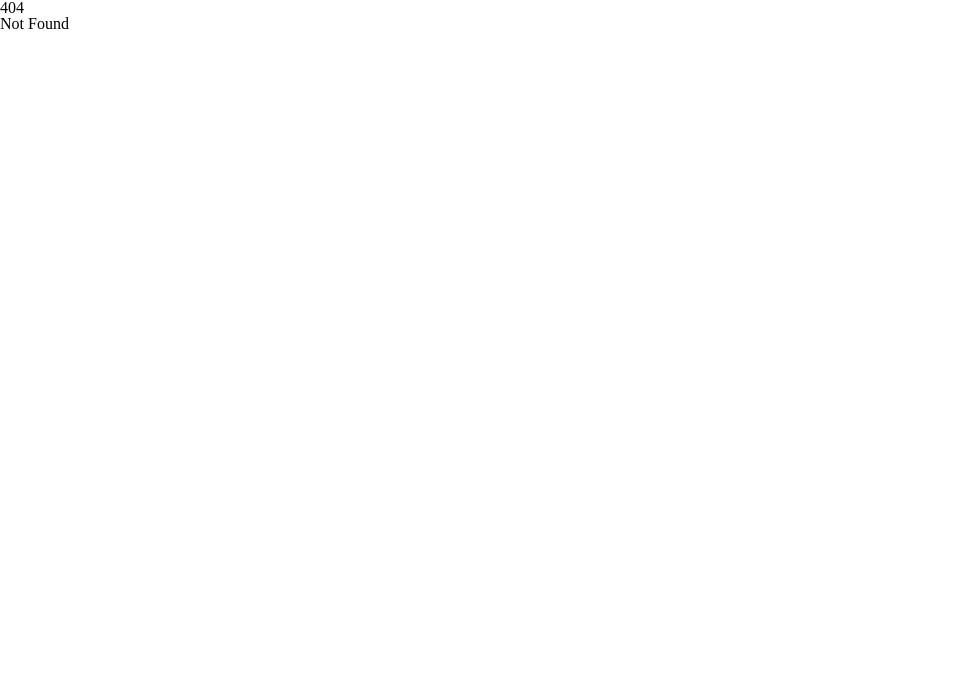
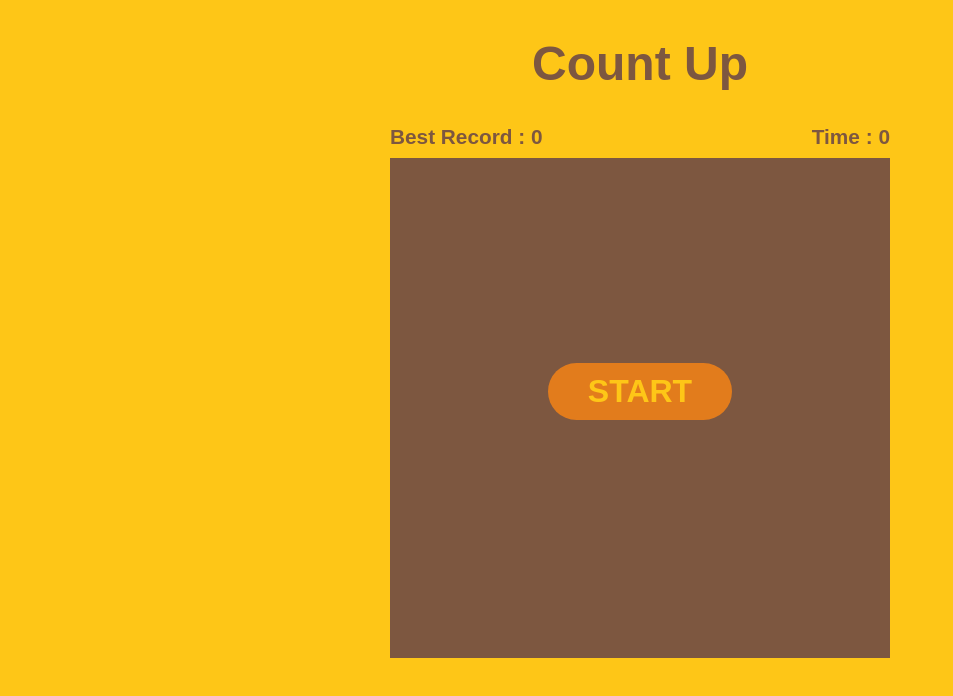
Before and after one commit to cxc421/svelte-practice, a SvelteKit app: page /25-count-up-game in a window 1280 px wide. Before the commit this address had no page. Shown: the top 696 px of the page, without its empty margins (0-953 px from the left). Built offline with nearby package versions, Linux system fonts and the light colour scheme.

Commit message:
feat: add count-up-game

```diff
--- a/src/routes/+page.svelte
+++ b/src/routes/+page.svelte
@@ -24,6 +24,7 @@
     { url: "/22-horizontal-slider", title: "Horizontal Slider" },
     { url: "/23-fade-slider", title: "Fade Slider" },
     { url: "/24-zoom-effect", title: "Zoom Effect" },
+    { url: "/25-count-up-game", title: "Count Up Game" },
   ];
 </script>
 
--- /dev/null
+++ b/src/routes/25-count-up-game/+page.svelte
@@ -0,0 +1,190 @@
+<script lang="ts">
+  const totalNumber = 25;
+  let bestRecord = 0;
+  let time = 0;
+  let scence: "start" | "play" | "game-over" = "start";
+  let numbers: { num: number; hit: boolean }[] = [];
+  let timer: ReturnType<typeof setInterval>;
+  let nextNumber: number = -1;
+
+  function getRandomNumbers() {
+    const numbers = Array.from({ length: totalNumber }).map((_, idx) => ({
+      num: idx + 1,
+      hit: false,
+    }));
+    for (let i = 0; i < totalNumber; i++) {
+      const r = Math.floor(Math.random() * totalNumber);
+      const tmp = numbers[i];
+      numbers[i] = numbers[r];
+      numbers[r] = tmp;
+    }
+    return numbers;
+  }
+
+  function startGame() {
+    time = 0;
+    numbers = getRandomNumbers();
+    nextNumber = 1;
+    scence = "play";
+
+    timer = setInterval(() => {
+      time++;
+    }, 10);
+  }
+
+  function onClickNumber(index: number) {
+    const number = numbers[index];
+    if (number.num === nextNumber) {
+      numbers[index].hit = true;
+      nextNumber++;
+      if (nextNumber > totalNumber) {
+        clearInterval(timer);
+        if (bestRecord === 0 || time < bestRecord) {
+          bestRecord = time;
+        }
+        scence = "game-over";
+      }
+    }
+  }
+</script>
+
+<div class="container">
+  <div id="wrapper">
+    <header>
+      <h1>Count Up</h1>
+      <p id="record">Best Record : <span>{bestRecord}</span></p>
+      <p id="timer">Time : <span>{time}</span></p>
+    </header>
+    <div id="game">
+      <div id="numbers">
+        {#each numbers as { hit, num }, index (num)}
+          <div
+            class:hit
+            role="button"
+            tabindex="-1"
+            on:click={() => onClickNumber(index)}
+            on:keydown={() => {}}
+          >
+            {num}
+          </div>
+        {/each}
+      </div>
+      {#if scence === "start"}
+        <div id="startScene">
+          <p></p>
+          <button on:click={startGame}>START</button>
+        </div>
+      {:else if scence === "game-over"}
+        <div id="startScene">
+          <p>{`Your Record : ${time}`}</p>
+          <button on:click={startGame}>PLAY AGAIN</button>
+        </div>
+      {/if}
+    </div>
+  </div>
+</div>
+
+<style>
+  .container {
+    font-family: Arial, sans-serif;
+    -webkit-font-smoothing: antialiased;
+    background: #fec617;
+    min-height: 100vh;
+    overflow: auto;
+  }
+
+  #wrapper {
+    width: 500px;
+    margin: 0 auto;
+  }
+
+  header {
+    position: relative;
+    margin-bottom: 10px;
+    color: #7d5740;
+    font-weight: bold;
+  }
+
+  h1 {
+    padding: 40px 0 60px;
+    text-align: center;
+    font-size: 3em;
+  }
+
+  #timer {
+    font-size: 1.3em;
+    position: absolute;
+    text-align: center;
+    right: 0;
+    bottom: 0;
+  }
+
+  #record {
+    font-size: 1.3em;
+    position: absolute;
+    bottom: 0;
+  }
+
+  #game {
+    position: relative;
+  }
+
+  #numbers div {
+    width: 99px;
+    height: 64px;
+    padding-top: 35px;
+    font-size: 1.8em;
+    font-weight: bold;
+    background: #7d5740;
+    color: #fec617;
+    margin-right: 1px;
+    margin-bottom: 1px;
+    text-align: center;
+    float: left;
+    cursor: pointer;
+  }
+
+  #numbers div.hit {
+    background: #e27c1c;
+    color: #fec617;
+  }
+
+  #startScene {
+    position: absolute;
+    top: 0;
+    left: 0;
+    width: 500px;
+    height: 500px;
+    background: #7d5740;
+  }
+
+  #startScene p {
+    margin: 205px 0 10px;
+    text-align: center;
+    color: #fec617;
+  }
+
+  button {
+    display: block;
+    margin: 0 auto;
+    border: none;
+    color: #fec617;
+    background: #e2681c;
+    border-radius: 35px;
+    font-size: 2em;
+    font-weight: bold;
+    padding: 10px 40px;
+    cursor: pointer;
+    color: #fec617;
+    background: #e27c1c;
+  }
+
+  button:hover {
+    color: #e27c1c;
+    background: #fec617;
+  }
+
+  button:focus {
+    outline: none;
+  }
+</style>
```
